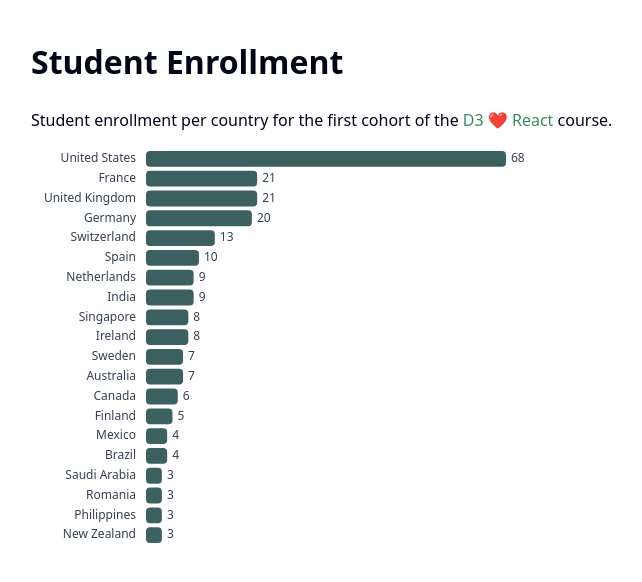
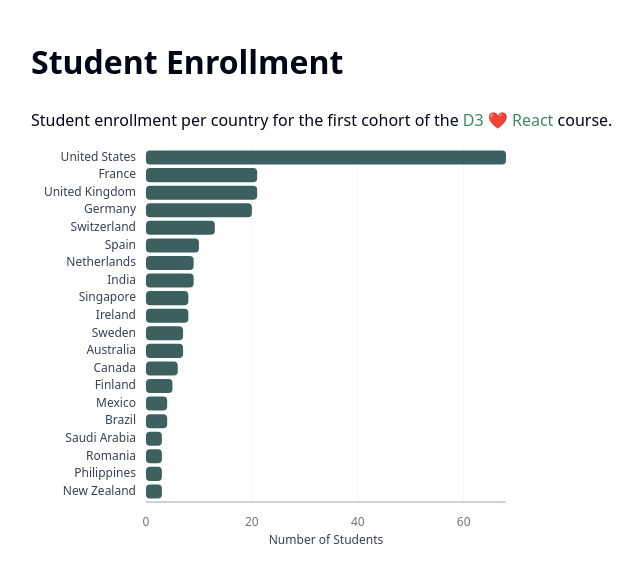
Before and after one commit to jessi88/my-first-d3-chart, a React (Vite) app: page / in a window 1280 px wide. Shown: the top 582 px of the page, without its empty margins (9-651 px from the left). Built offline with nearby package versions, Linux system fonts and the light colour scheme.

Commit message:
Added tooltips and ticks.

```diff
--- a/src/Barplot.jsx
+++ b/src/Barplot.jsx
@@ -13,7 +13,7 @@ const Barplot = ({
   const margin = {
     top: 0,
     right: 25,
-    bottom: 0,
+    bottom: 45,
     left: 115,
   };
 
@@ -22,11 +22,20 @@ const Barplot = ({
 
   const [hoveredCountry, setHoveredCountry] = useState(null);
   const [animateIn, setAnimateIn] = useState(false);
+  const [tooltip, setTooltip] = useState({
+    visible: false,
+    x: 0,
+    y: 0,
+    country: "",
+    students: 0,
+  });
 
   useEffect(() => {
     const id = requestAnimationFrame(() => setAnimateIn(true));
     return () => cancelAnimationFrame(id);
   }, []);
+
+  const maxStudents = max(data, (d) => d.students) || 0;
 
   const yScale = useMemo(() => {
     return scaleBand()
@@ -36,14 +45,82 @@ const Barplot = ({
   }, [data, innerHeight]);
 
   const xScale = useMemo(() => {
-    return scaleLinear()
-      .domain([0, max(data, (d) => d.students) || 0])
-      .range([0, innerWidth]);
-  }, [data, innerWidth]);
+    return scaleLinear().domain([0, maxStudents]).range([0, innerWidth]);
+  }, [maxStudents, innerWidth]);
+
+  const ticks = xScale.ticks(4);
+
+  const handleMouseEnter = (event, d) => {
+    setHoveredCountry(d.country);
+    setTooltip({
+      visible: true,
+      x: event.clientX,
+      y: event.clientY,
+      country: d.country,
+      students: d.students,
+    });
+  };
+
+  const handleMouseMove = (event, d) => {
+    setTooltip({
+      visible: true,
+      x: event.clientX,
+      y: event.clientY,
+      country: d.country,
+      students: d.students,
+    });
+  };
+
+  const handleMouseLeave = () => {
+    setHoveredCountry(null);
+    setTooltip((prev) => ({
+      ...prev,
+      visible: false,
+    }));
+  };
 
   return (
+    <div style={{ position: "relative", width }}>
       <svg width={width} height={height}>
         <g transform={`translate(${margin.left}, ${margin.top})`}>
+          {/* Vertical grid lines + x-axis tick labels */}
+          {ticks.map((tick) => {
+            const x = xScale(tick);
+
+            return (
+              <g key={tick}>
+                <line
+                  x1={x}
+                  x2={x}
+                  y1={0}
+                  y2={innerHeight}
+                  stroke="#f1f5f9"
+                  strokeWidth={1}
+                />
+                <text
+                  x={x}
+                  y={innerHeight + 24}
+                  textAnchor="middle"
+                  fontSize={12}
+                  fill="#6b7280"
+                >
+                  {tick}
+                </text>
+              </g>
+            );
+          })}
+
+          {/* Bottom axis line */}
+          <line
+            x1={0}
+            x2={innerWidth}
+            y1={innerHeight}
+            y2={innerHeight}
+            stroke="#9ca3af"
+            strokeWidth={1}
+          />
+
+          {/* Bars */}
           {data.map((d) => {
             const y = yScale(d.country);
             const fullBarWidth = xScale(d.students);
@@ -53,8 +130,9 @@ const Barplot = ({
             return (
               <g
                 key={d.country}
-              onMouseEnter={() => setHoveredCountry(d.country)}
-              onMouseLeave={() => setHoveredCountry(null)}
+                onMouseEnter={(event) => handleMouseEnter(event, d)}
+                onMouseMove={(event) => handleMouseMove(event, d)}
+                onMouseLeave={handleMouseLeave}
                 style={{ cursor: "pointer" }}
               >
                 <rect
@@ -87,26 +165,48 @@ const Barplot = ({
                 >
                   {d.country}
                 </text>
-              <text
-                x={animatedWidth + 5}
-                y={y + yScale.bandwidth() / 2}
-                dominantBaseline="middle"
-                fontSize={12}
-                fill={isHovered ? labelHighlightColor : labelColor}
-                style={{
-                  transition: "transform 0.2s ease, fill 0.2s ease",
-                  transform: isHovered ? "scale(1.15)" : "scale(1)",
-                  transformBox: "fill-box",
-                  transformOrigin: "left center",
-                }}
-              >
-                {d.students}
-              </text>
               </g>
             );
           })}
+
+          {/* X axis label */}
+          <text
+            x={innerWidth / 2}
+            y={innerHeight + 42}
+            textAnchor="middle"
+            fontSize={12}
+            fill="#374151"
+          >
+            Number of Students
+          </text>
         </g>
       </svg>
+
+      {tooltip.visible && (
+        <div
+          style={{
+            position: "fixed",
+            left: tooltip.x + 12,
+            top: tooltip.y + 12,
+            background: "#111827",
+            color: "#ffffff",
+            padding: "8px 10px",
+            borderRadius: "8px",
+            fontSize: "12px",
+            lineHeight: 1.4,
+            pointerEvents: "none",
+            boxShadow: "0 4px 14px rgba(0, 0, 0, 0.15)",
+            zIndex: 1000,
+            whiteSpace: "nowrap",
+          }}
+        >
+          <div>
+            <strong>{tooltip.country}</strong>
+          </div>
+          <div>Students: {tooltip.students}</div>
+        </div>
+      )}
+    </div>
   );
 };
 
```
Lines whose indentation alone changed are shown as unchanged.
